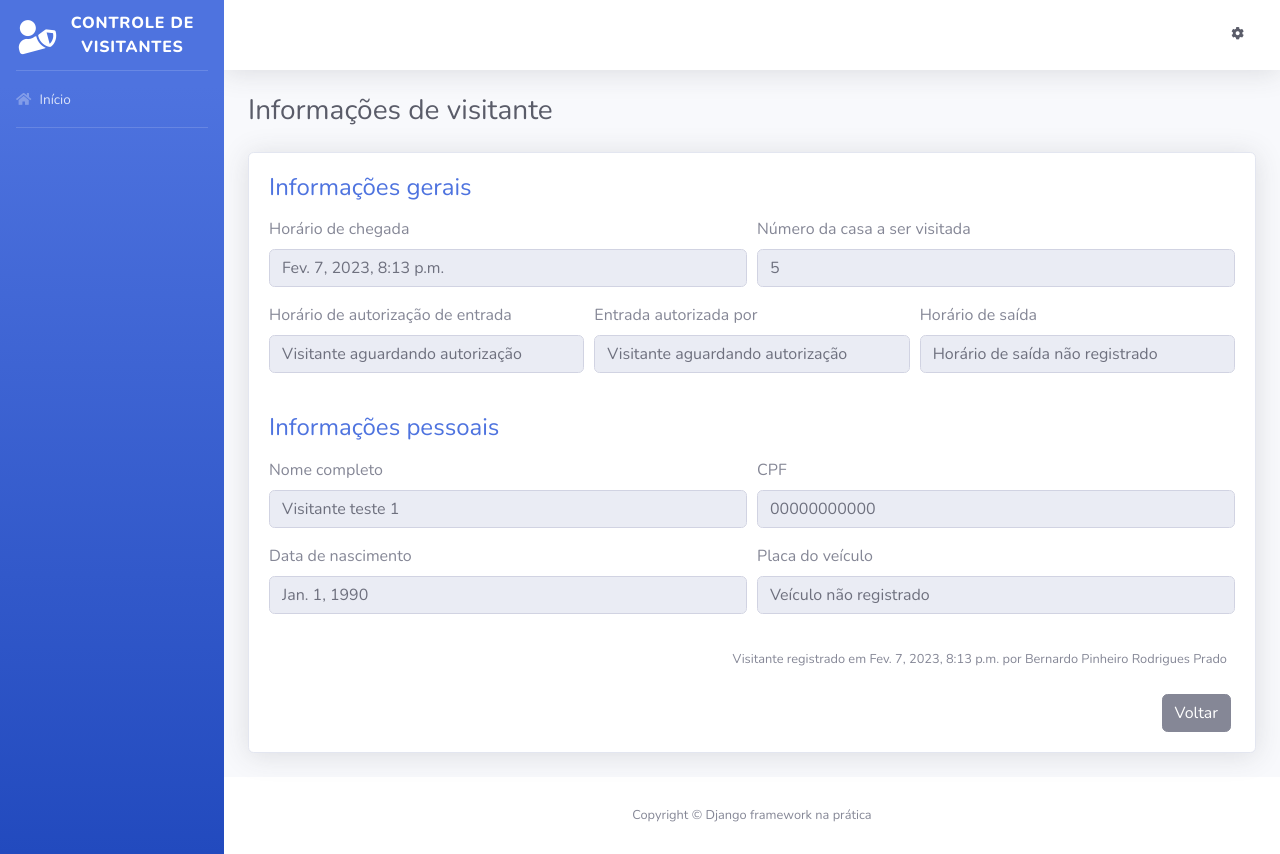
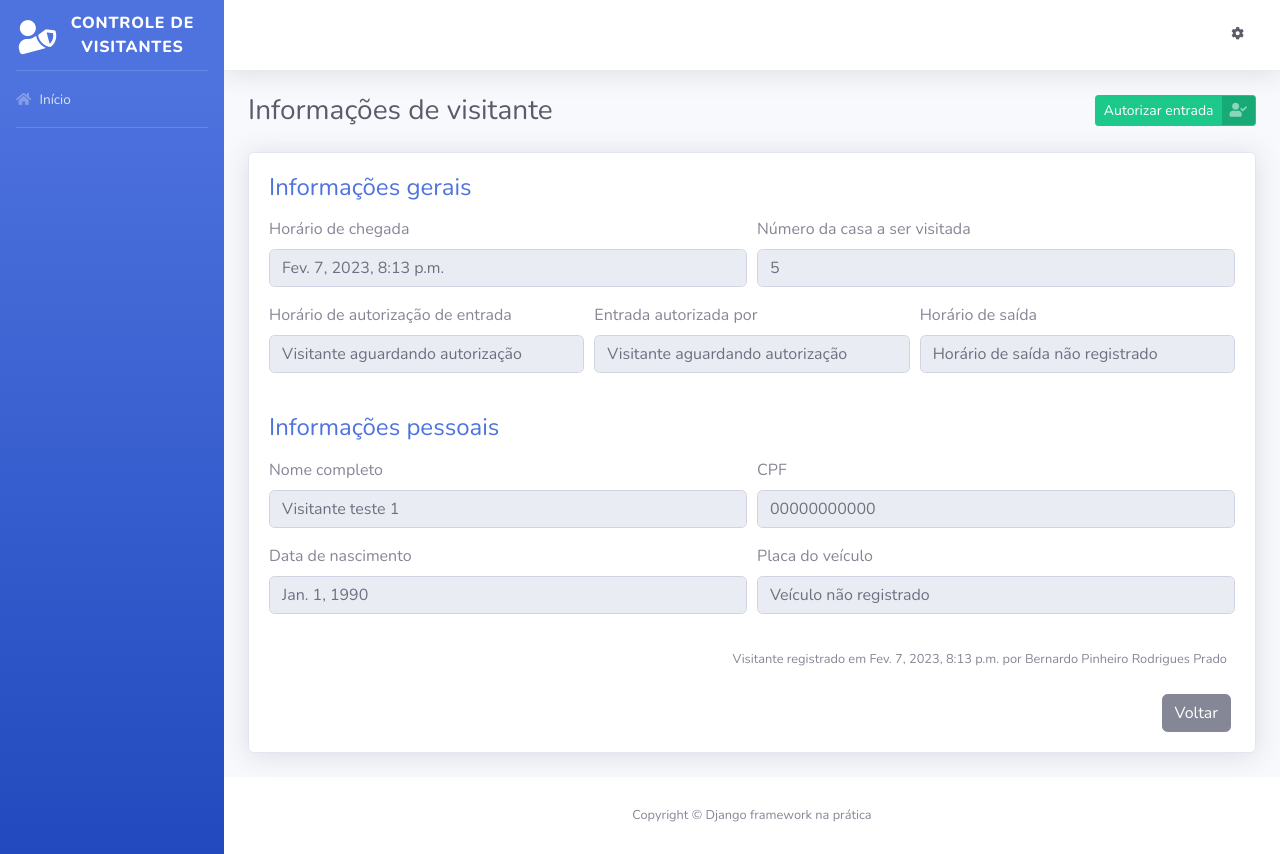
Before and after one commit to Bernardo-Prado/controle_visitantes, a Django app: page /visitantes/1/ in a window 1280 px wide. Run offline with Django 3.2, Linux system fonts and the light colour scheme; data comes from the database, SQL or seed files in the repository; some libraries are stand-ins or nearby versions.

Commit message:
Altera template para exibir modal com formulário

```diff
--- a/templates/informacoes_visitante.html
+++ b/templates/informacoes_visitante.html
@@ -6,6 +6,16 @@
 <div class="container">
     <div class="d-sm-flex align-items-center justify-content-between mb-4">
         <h1 class="h3 mb-0 text-gray-800">{{ nome_pagina }}</h1>
+
+        <div>
+            <a href="#" class="btn btn-success btn-icon-split btn-sm" data-toggle="modal" data-target="#modal1">
+                <span class="text">Autorizar entrada</span>
+
+                <span class="icon text-white-50">
+                    <i class="fas fa-user-check"></i>
+                </span>
+            </a>
+        </div>
     </div>
 
     <div class="card shadow mb-4">
@@ -88,5 +98,35 @@
             </div>
         </div>
     </div>
+
+    <div class="modal fade" id="modal1" tabindex="-1" role="dialog" aria-labelledby="exampleModalLabel" aria-hidden="true">
+        <div class="modal-dialog" role="document">
+            <div class="modal-content">
+                <div class="modal-header">
+                    <h5 class="modal-title" id="exampleModalLabel">Autorizar entrada de visitante</h5>
+
+                    <button type="button" class="close" data-dismiss="modal" aria-label="Close">
+                        <span aria-hidden="true">&times;</span>
+                    </button>
+                </div>
+
+                <div class="modal-body">
+                    <form method="post">
+                        {% csrf_token %}
+
+                        <div class="form-group">
+                            <label for="id_morador_responsavel" class="col-form-label">Nome do morador responsável por autorizar a entrada do visitante:</label>
+                            {% render_field form.morador_responsavel placeholder="Nome do morador responsável por autorizar a entrada do visitante" class="form-control" %}
+                        </div>
+
+                        <div class="modal-footer">
+                            <button type="button" class="btn btn-secondary" data-dismiss="modal">Cancelar</button>
+                            <button type="submit" class="btn btn-primary">Autorizar entrada</button>
+                        </div>
+                    </form>
+                </div>
+            </div>
+        </div>
+    </div>
 </div>
 {% endblock %}
```
